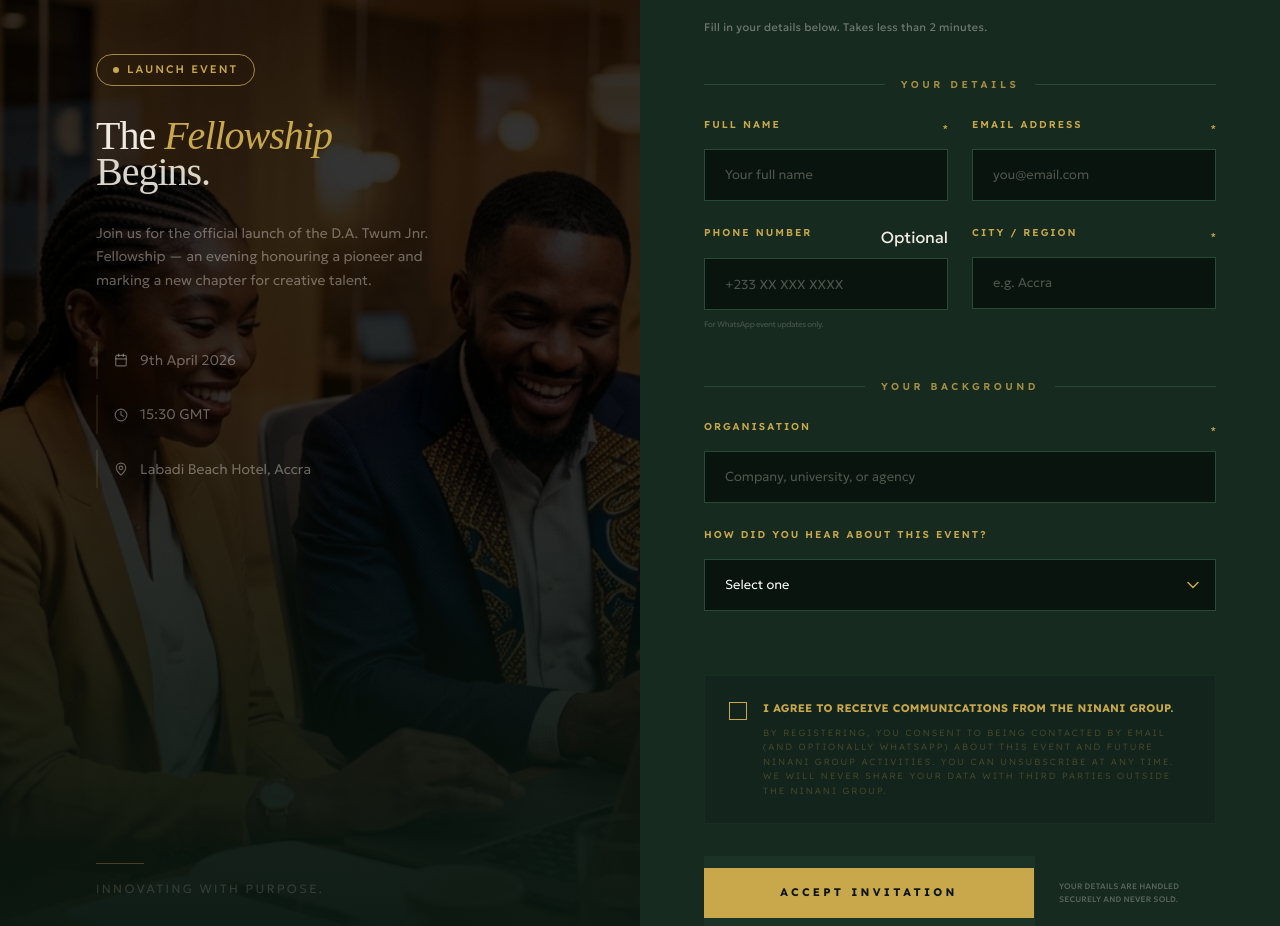
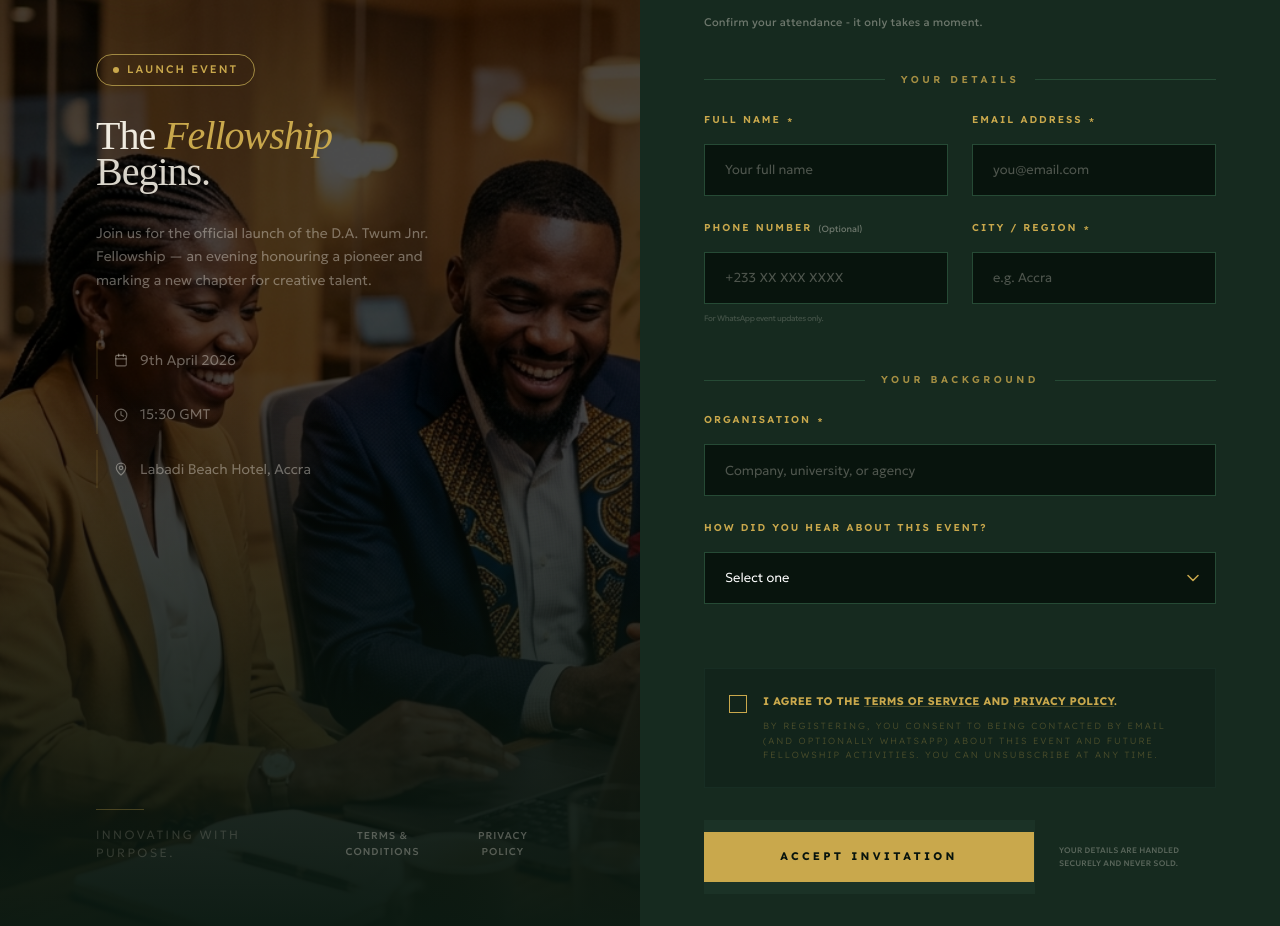
Before and after one commit to Lancelot-SO/fellowship_launch, a React (Vite) app: page / in a window 1280 px wide. Shown: the part 186-1112 px from the top of the page. Built offline with nearby package versions, Linux system fonts and the light colour scheme; no server answers; a web font is replaced by a local one; what tailwindcss-motion would draw is missing.

Commit message:
project update

```diff
--- a/src/App.jsx
+++ b/src/App.jsx
@@ -3,12 +3,59 @@
 import logo from './assets/main_logo.png'
 import { toast } from 'react-toastify'
 import { motion, AnimatePresence } from 'framer-motion'
-import { X, Calendar, MapPin, Clock, ChevronDown } from 'lucide-react'
+import { X, Calendar, MapPin, Clock, Info } from 'lucide-react'
 import emailjs from '@emailjs/browser'
+
+// ── LEGAL MODAL COMPONENT ──────────────────────────────────────────
+const LegalModal = ({ title, content, isOpen, onClose }) => {
+  return (
+    <AnimatePresence>
+      {isOpen && (
+        <motion.div
+          initial={{ opacity: 0 }}
+          animate={{ opacity: 1 }}
+          exit={{ opacity: 0 }}
+          className="fixed inset-0 z-[100] flex items-center justify-center p-4 md:p-8 bg-black/90 backdrop-blur-sm"
+          onClick={onClose}
+        >
+          <motion.div
+            initial={{ scale: 0.95, opacity: 0, y: 20 }}
+            animate={{ scale: 1, opacity: 1, y: 0 }}
+            exit={{ scale: 0.95, opacity: 0, y: 20 }}
+            className="w-full max-w-2xl bg-panel-green border border-border-green max-h-[80vh] flex flex-col relative"
+            onClick={(e) => e.stopPropagation()}
+          >
+            {/* Header */}
+            <div className="p-6 border-b border-border-green/20 flex justify-between items-center">
+              <h3 className="text-xl font-display text-gold tracking-tight">{title}</h3>
+              <button
+                onClick={onClose}
+                className="text-gold-muted hover:text-gold transition-colors p-2"
+              >
+                <X size={20} />
+              </button>
+            </div>
+
+            {/* Content Container */}
+            <div className="p-8 overflow-y-auto no-scrollbar modal-content">
+              {content}
+            </div>
+
+            {/* Footer Overlay */}
+            <div className="absolute bottom-0 left-0 right-0 h-12 bg-gradient-to-t from-panel-green to-transparent pointer-events-none"></div>
+          </motion.div>
+        </motion.div>
+      )}
+    </AnimatePresence>
+  )
+}
 
 const App = () => {
   const [isFormOpen, setIsFormOpen] = useState(false)
+  const [isToSOpen, setIsToSOpen] = useState(false)
+  const [isPrivacyOpen, setIsPrivacyOpen] = useState(false)
   const [loading, setLoading] = useState(false)
+
   const [formData, setFormData] = useState({
     fullName: '',
     email: '',
@@ -24,12 +71,11 @@
     setFormData(prev => ({ ...prev, [name]: value }))
   }
 
-
   const handleSubmit = async (e) => {
     e.preventDefault()
 
     if (!formData.consent) {
-      toast.error('Please agree to the communications consent.')
+      toast.error('Please agree to the terms and privacy policy.')
       return
     }
 
@@ -105,7 +151,7 @@
       <div className="w-full md:w-1/2 min-h-screen relative flex flex-col justify-between overflow-hidden">
         {/* Cinematic Backdrop */}
         <div className="absolute inset-0 z-0">
-          <div className="absolute inset-0 bg-black/80 z-10"></div>
+          <div className="absolute inset-0 bg-black/70 z-10"></div>
           <div className="absolute inset-0 bg-gradient-to-t from-deep-green via-transparent to-transparent z-10"></div>
           <img
             src="/assets/images/fellowship-bg.png"
@@ -128,7 +174,6 @@
                 <div className="absolute inset-0 bg-gold/20 rounded-full blur-xl animate-pulse"></div>
                 <img src={logo} alt="Fellowship Logo" className="w-full h-full object-contain relative z-10 drop-shadow-2xl" />
               </motion.div>
-
             </div>
 
             {/* Main Hero Content */}
@@ -148,13 +193,19 @@
           </div>
           <div className="mt-16 md:mt-0">
             <div className="w-12 h-[1px] bg-gold/30 mb-4"></div>
-            <p className="text-fine opacity-20 uppercase tracking-[0.2em]">Innovating with purpose.</p>
+            <div className="flex flex-col sm:flex-row gap-4 sm:gap-8">
+              <p className="text-fine opacity-20 uppercase tracking-[0.2em]">Innovating with purpose.</p>
+              <div className="flex gap-6">
+                <button onClick={() => setIsToSOpen(true)} className="text-[10px] opacity-30 hover:opacity-100 hover:text-gold transition-all uppercase tracking-widest font-medium">Terms & Conditions</button>
+                <button onClick={() => setIsPrivacyOpen(true)} className="text-[10px] opacity-30 hover:opacity-100 hover:text-gold transition-all uppercase tracking-widest font-medium">Privacy Policy</button>
+              </div>
+            </div>
           </div>
         </div>
 
         {/* Mobile RSVP Trigger */}
         {isMobile && !isFormOpen && (
-          <motion.button initial={{ y: 20, opacity: 0 }} animate={{ y: 0, opacity: 1 }} onClick={() => setIsFormOpen(true)} className="fixed bottom-8 left-8 right-8 z-50 btn-primary shadow-2xl">
+          <motion.button initial={{ y: 20, opacity: 0 }} animate={{ y: 0, opacity: 1 }} onClick={() => setIsFormOpen(true)} className="fixed bottom-8 left-0 right-0 z-50 btn-primary shadow-2xl">
             Accept Invitation
           </motion.button>
         )}
@@ -169,7 +220,7 @@
       >
         {/* Mobile Close */}
         {isMobile && (
-          <button onClick={() => setIsFormOpen(false)} className="absolute top-8 right-8 text-gold-muted hover:text-gold z-50"><X size={24} /></button>
+          <button onClick={() => setIsFormOpen(false)} className="absolute top-3 right-8 text-gold-muted hover:text-gold z-50"><X size={24} /></button>
         )}
 
         <div className="max-w-2xl mx-auto w-full relative pt-4">
@@ -179,11 +230,9 @@
           </div>
 
           <h2 className="text-5xl md:text-6xl font-display mb-3 leading-tight">
-            You're <span className="text-accent-italic text-gold italic">invited.</span>
+            You're <span className="text-gold italic">invited.</span>
           </h2>
-          <p className="text-[11px] opacity-40 mb-10 font-body tracking-wide">
-            Fill in your details below. Takes less than 2 minutes.
-          </p>
+          <p className="text-[11px] opacity-40 mb-10 font-body tracking-wide">Confirm your attendance - it only takes a moment.</p>
 
           <form onSubmit={handleSubmit} className="space-y-12">
 
@@ -192,20 +241,20 @@
               <div className="divider-label"><span className="text-section-label">Your Details</span></div>
               <div className="grid grid-cols-1 sm:grid-cols-2 gap-x-6 gap-y-6">
                 <div className="space-y-2">
-                  <div className="flex justify-between items-center"><label>Full Name</label><span className="text-gold text-[10px]">*</span></div>
+                  <div className="flex items-start gap-1.5"><label>Full Name</label><span className="text-gold text-[10px] mt-0.5">*</span></div>
                   <input name="fullName" value={formData.fullName} onChange={handleInputChange} required type="text" placeholder="Your full name" />
                 </div>
                 <div className="space-y-2">
-                  <div className="flex justify-between items-center"><label>Email Address</label><span className="text-gold text-[10px]">*</span></div>
+                  <div className="flex items-start gap-1.5"><label>Email Address</label><span className="text-gold text-[10px] mt-0.5">*</span></div>
                   <input name="email" value={formData.email} onChange={handleInputChange} required type="email" placeholder="you@email.com" />
                 </div>
                 <div className="space-y-2">
-                  <div className="flex justify-between items-center"><label>Phone Number</label><span className="optional">Optional</span></div>
+                  <div className="flex items-start gap-1.5"><label>Phone Number</label><span className="optional opacity-40 text-[9px] mt-0.5">(Optional)</span></div>
                   <input name="phone" value={formData.phone} onChange={handleInputChange} type="tel" placeholder="+233 XX XXX XXXX" />
                   <p className="text-[8px] opacity-20 tracking-tighter">For WhatsApp event updates only.</p>
                 </div>
                 <div className="space-y-2">
-                  <div className="flex justify-between items-center"><label>City / Region</label><span className="text-gold text-[10px]">*</span></div>
+                  <div className="flex items-start gap-1.5"><label>City / Region</label><span className="text-gold text-[10px] mt-0.5">*</span></div>
                   <input name="city" value={formData.city} onChange={handleInputChange} required type="text" placeholder="e.g. Accra" />
                 </div>
               </div>
@@ -215,7 +264,7 @@
             <div className="space-y-6">
               <div className="divider-label"><span className="text-section-label">Your Background</span></div>
               <div className="space-y-2 col-span-full">
-                <div className="flex justify-between items-center"><label>Organisation</label><span className="text-gold text-[10px]">*</span></div>
+                <div className="flex items-start gap-1.5"><label>Organisation</label><span className="text-gold text-[10px] mt-0.5">*</span></div>
                 <input name="organisation" value={formData.organisation} onChange={handleInputChange} required type="text" placeholder="Company, university, or agency" />
               </div>
               <div className="space-y-2">
@@ -232,15 +281,16 @@
               </div>
             </div>
 
-
             {/* CONSENT AND SUBMIT */}
             <div className="space-y-8 pt-4">
               <label className="flex items-start gap-4 p-6 border border-border-green/20 bg-deep-green/30 cursor-pointer group">
                 <input type="checkbox" checked={formData.consent} onChange={(e) => setFormData(prev => ({ ...prev, consent: e.target.checked }))} />
                 <div className="space-y-2">
-                  <p className="text-[11px] font-bold tracking-wide group-hover:text-gold transition-colors">I agree to receive communications from The Ninani Group.</p>
+                  <p className="text-[11px] font-bold tracking-wide group-hover:text-gold transition-colors">
+                    I agree to the <span className="underline decoration-gold/30 hover:text-gold transition-colors" onClick={(e) => { e.preventDefault(); e.stopPropagation(); setIsToSOpen(true); }}>Terms of Service</span> and <span className="underline decoration-gold/30 hover:text-gold transition-colors" onClick={(e) => { e.preventDefault(); e.stopPropagation(); setIsPrivacyOpen(true); }}>Privacy Policy</span>.
+                  </p>
                   <p className="text-[9px] leading-relaxed opacity-30 font-light">
-                    By registering, you consent to being contacted by email (and optionally WhatsApp) about this event and future Ninani Group activities. You can unsubscribe at any time. We will never share your data with third parties outside The Ninani Group.
+                    By registering, you consent to being contacted by email (and optionally WhatsApp) about this event and future Fellowship activities. You can unsubscribe at any time.
                   </p>
                 </div>
               </label>
@@ -259,6 +309,59 @@
           </form>
         </div>
       </motion.div>
+
+      {/* ── MODALS ────────── */}
+      <LegalModal
+        title="Terms of Service"
+        isOpen={isToSOpen}
+        onClose={() => setIsToSOpen(false)}
+        content={(
+          <div className="space-y-6 text-white/70 font-body text-sm leading-relaxed">
+            <section>
+              <h4 className="text-gold font-display mb-2 uppercase tracking-widest text-[10px]">1. Acceptance</h4>
+              <p>By registering for the D.A. Twum Jnr. Fellowship launch, you agree to these Terms of Service. This is a private event; attendance is subject to verification.</p>
+            </section>
+            <section>
+              <h4 className="text-gold font-display mb-2 uppercase tracking-widest text-[10px]">2. Event Access</h4>
+              <p>Entry is restricted to registered guests. The Fellowship reserves the right to refuse entry or remove individuals from the premises if conduct is deemed inappropriate.</p>
+            </section>
+            <section>
+              <h4 className="text-gold font-display mb-2 uppercase tracking-widest text-[10px]">3. Intellectual Property</h4>
+              <p>All branding, presentations, and creative assets showcased during the launch are the property of the Ninani Group and the D.A. Twum Jnr. Fellowship.</p>
+            </section>
+            <section>
+              <h4 className="text-gold font-display mb-2 uppercase tracking-widest text-[10px]">4. Liability</h4>
+              <p>The organisers are not liable for any personal property loss or injury sustained during the event within the venue premises.</p>
+            </section>
+          </div>
+        )}
+      />
+
+      <LegalModal
+        title="Privacy Policy"
+        isOpen={isPrivacyOpen}
+        onClose={() => setIsPrivacyOpen(false)}
+        content={(
+          <div className="space-y-6 text-white/70 font-body text-sm leading-relaxed">
+            <section>
+              <h4 className="text-gold font-display mb-2 uppercase tracking-widest text-[10px]">1. Data Collection</h4>
+              <p>We collect your name, email, phone, and professional affiliation solely to manage event registration and Fellowship communications.</p>
+            </section>
+            <section>
+              <h4 className="text-gold font-display mb-2 uppercase tracking-widest text-[10px]">2. Use of Information</h4>
+              <p>Your data will be used to send event tickets, updates, and occasional information about future Fellowship Cohorts. We do not sell data to third parties.</p>
+            </section>
+            <section>
+              <h4 className="text-gold font-display mb-2 uppercase tracking-widest text-[10px]">3. Communication</h4>
+              <p>If you provided a WhatsApp number, it will be used only for critical event updates (location changes, timing) and will never be shared in public groups.</p>
+            </section>
+            <section>
+              <h4 className="text-gold font-display mb-2 uppercase tracking-widest text-[10px]">4. Your Rights</h4>
+              <p>You may request the deletion of your data at any time by contacting the Fellowship coordination team.</p>
+            </section>
+          </div>
+        )}
+      />
     </div>
   )
 }
```
